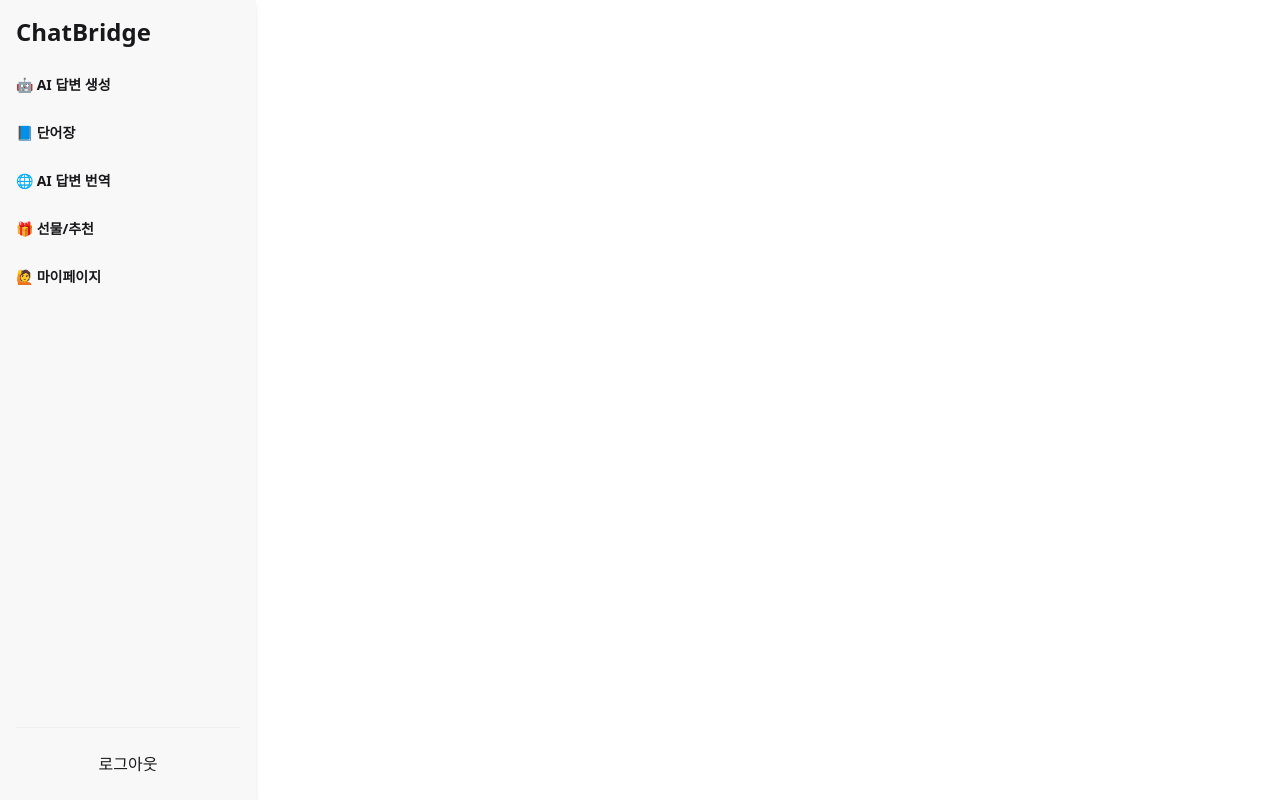
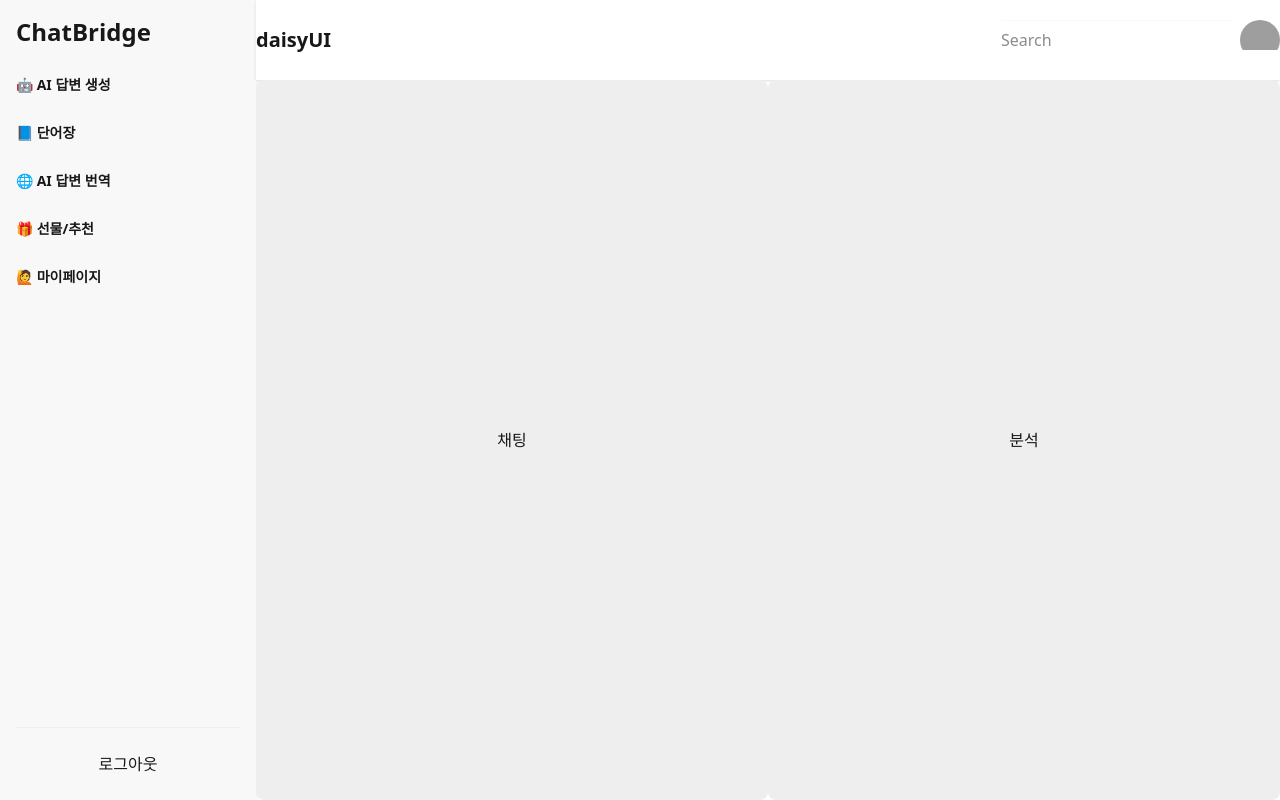
Before and after one commit to junsgi/ChatBridge, a React (Vite) app in the folder front/: page /main in a window 1280 px wide. Built offline with nearby package versions, Linux system fonts and the light colour scheme; grey boxes are pictures that could not be loaded.

Commit message:
mainpage update

```diff
--- a/front/src/components/contents/Nav.jsx
+++ b/front/src/components/contents/Nav.jsx
@@ -1,6 +1,6 @@
 const Nav = () => {
     return (
-        <div className="navbar bg-base-100 shadow-sm">
+        <nav className="navbar bg-base-100 shadow-sm">
             <div className="flex-1">
                 <a className="btn btn-ghost text-xl">daisyUI</a>
             </div>
@@ -28,7 +28,7 @@ const Nav = () => {
                     </ul>
                 </div>
             </div>
-        </div>
+        </nav>
     );
 };
 
--- a/front/src/components/contents/SideBar.jsx
+++ b/front/src/components/contents/SideBar.jsx
@@ -7,8 +7,7 @@ const SideBar = () => {
         navi("/");
     }, [])
     return (
-        <>
-        <aside className="bg-base-200 flex w-64 flex-col p-4 shadow-md">
+        <aside className="bg-base-200 flex w-64  flex-col p-4 shadow-md">
 
             <h1 className="mb-4 text-2xl font-bold">ChatBridge</h1>
 
@@ -33,7 +32,6 @@ const SideBar = () => {
                 <button className="btn btn-outline btn-error w-full" onClick = {logout}>로그아웃</button>
             </div>
         </aside>
-        </>
     );
 };
 export default SideBar;
--- a/front/src/modules/MainPage.jsx
+++ b/front/src/modules/MainPage.jsx
@@ -1,11 +1,49 @@
 import SideBar from "../components/contents/SideBar";
-
+import Nav from "../components/contents/Nav";
 const MainPage = () => {
     return (
-        <div className="flex h-screen bg-white">
-            <SideBar />
+        <div className="h-screen bg-white">
+
+            <div name="horizontal divider" className="flex w-full h-full">
+
+                <div className="card grid h-full">
+                    <SideBar />
+                </div>
+
+                <div name="vertical divider" className="flex w-full flex-col">
+                    <div className="card grid h-20 place-items-center">
+                        <div className="card grid h-20 w-full">
+                            <Nav />
+                        </div>
+                    </div>
+                    <div className="card grid h-full place-items-center">
+
+                        <div name = "input and analysis" className="flex w-full h-full">
+                            <div className="card bg-base-300 rounded-box grid w-full h-full place-items-center">채팅</div>
+                            <div className="card bg-base-300 rounded-box grid w-full h-full place-items-center">분석</div>
+                        </div>
+                    </div>
+
+                </div> {/** vertical divider */}
+
+            </div> {/** horizontal divider */}
+
         </div>
     );
 };
 
 export default MainPage;
+
+
+/**
+
+랭킹 알고리즘인데요
+
+모두가 1등이라고 정해요
+그럼
+avg =  [75, 40, 95, 100, 20]
+rank = [1, 1, 1, 1, 1]
+
+2중 for문 돌면서
+i!=j && i보다 큰게 있다면 rank[i]++;
+*/
```
